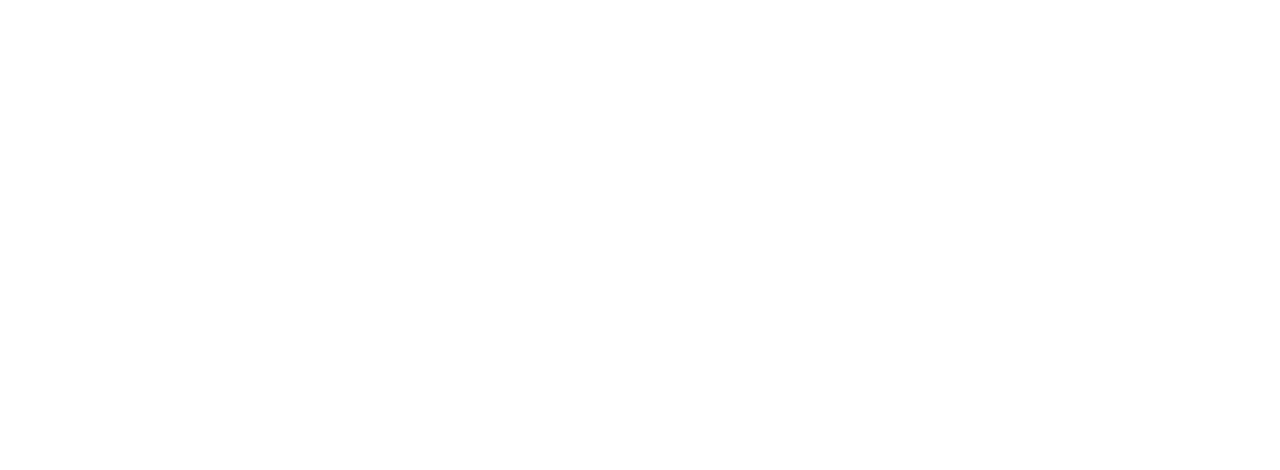
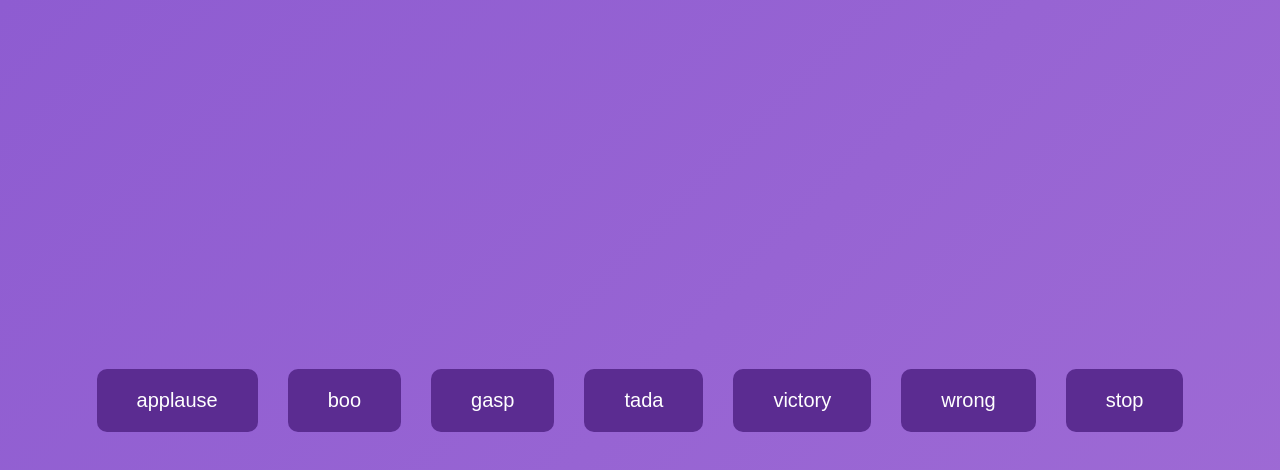
Before and after one commit to acciojob/Soundbar-Vanshgupta626, a website: page main.html in a window 1280 px wide. Drawn offline with Linux system fonts and the light colour scheme.

Commit message:
created a submission

```diff
--- a/main.html
+++ b/main.html
@@ -4,10 +4,22 @@
 
 <head>
 	<link rel="stylesheet" href="styles.css">
+	<title>Sound Board</title>
 </head>
 
 <body>
 	<!-- the entire body must be written by student -->
+
+	<section id="buttons">
+  <button class="btn" data-sound="applause">applause</button>
+  <button class="btn" data-sound="boo">boo</button>
+  <button class="btn" data-sound="gasp">gasp</button>
+  <button class="btn" data-sound="tada">tada</button>
+  <button class="btn" data-sound="victory">victory</button>
+  <button class="btn" data-sound="wrong">wrong</button>
+
+  <button class="stop">stop</button>
+	</section>
     <script type="text/javascript" src="./script.js">
 </script>
 
--- a/script.js
+++ b/script.js
@@ -1 +1,26 @@
 //your JS code here. If required.
+const buttons = document.querySelectorAll(".btn");
+const stopBtn = document.querySelector(".stop");
+
+let currentAudio = null;
+
+buttons.forEach(btn => {
+  btn.addEventListener("click", () => {
+
+    if(currentAudio){
+      currentAudio.pause();
+      currentAudio.currentTime = 0;
+    }
+
+    const soundName = btn.dataset.sound;
+    currentAudio = new Audio(`sounds/${soundName}.mp3`);
+    currentAudio.play();
+  });
+});
+
+stopBtn.addEventListener("click", () => {
+  if(currentAudio){
+    currentAudio.pause();
+    currentAudio.currentTime = 0;
+  }
+});
--- a/styles.css
+++ b/styles.css
@@ -1 +1,35 @@
 /*  your css code here. If applicable */
+*{
+  margin:0;
+  padding:0;
+  box-sizing:border-box;
+  font-family: sans-serif;
+}
+
+body{
+  height:100vh;
+  display:flex;
+  justify-content:center;
+  align-items:center;
+  background: linear-gradient(135deg,#8e5cd1,#a06cd5);
+}
+
+#buttons{
+  display:flex;
+  gap:30px;
+  flex-wrap:wrap;
+}
+.btn, .stop{
+  background:#5b2c91;
+  color:white;
+  border:none;
+  padding:20px 40px;
+  font-size:20px;
+  border-radius:10px;
+  cursor:pointer;
+  transition:0.2s;
+}
+.btn:hover, .stop:hover{
+  transform:scale(1.05);
+  background:#6d3bb0;
+}
```
